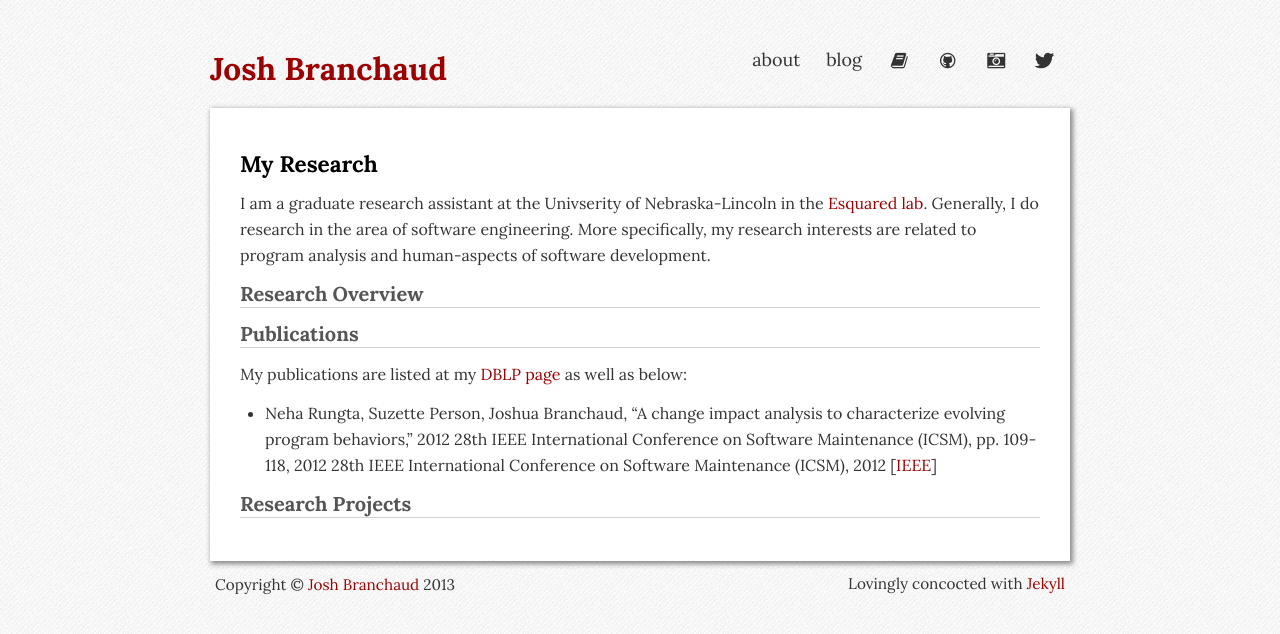
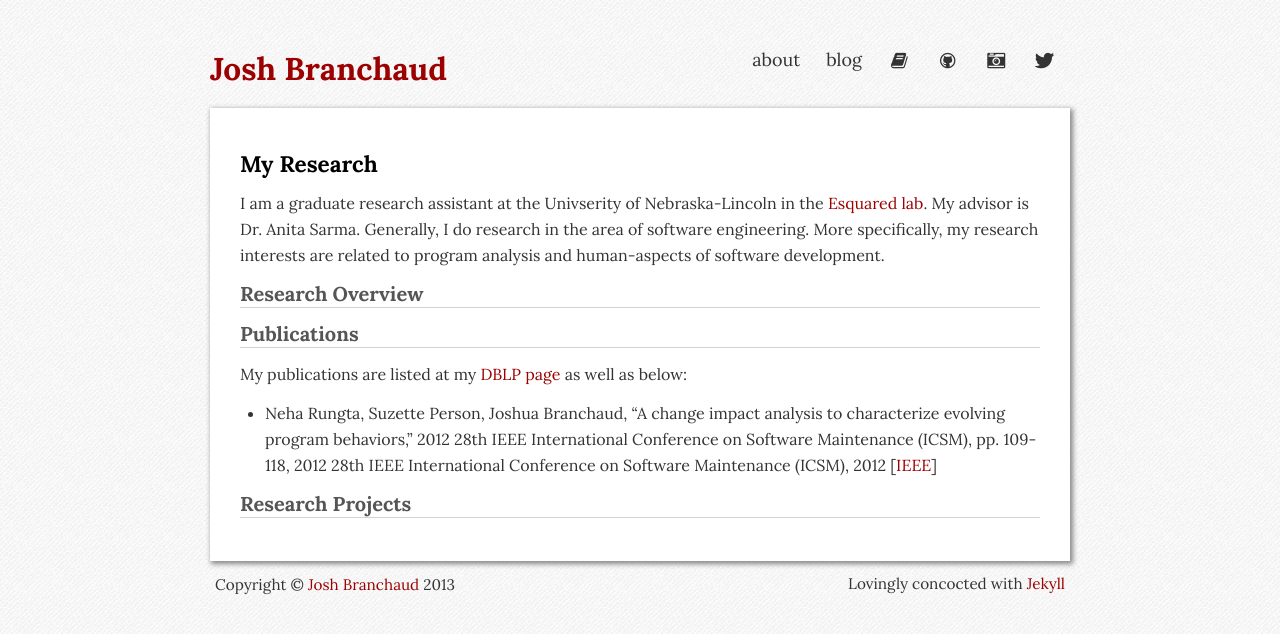
Before and after one commit to jbranchaud/blog, a Jekyll site: the page built from research.md, in a window 1280 px wide. Shown: the top 634 px of the page. Built offline with Jekyll 4.4.1, drawn with Linux system fonts in a browser that asks for light colours.

Commit message:
Updating my research page with my advisor.

```diff
--- a/research.md
+++ b/research.md
@@ -6,7 +6,8 @@ title: My Research
 # My Research
 
 I am a graduate research assistant at the Univserity of Nebraska-Lincoln in
-the [Esquared lab](http://e2.unl.edu). Generally, I do research in the area
+the [Esquared lab](http://e2.unl.edu). My advisor is Dr. Anita Sarma.
+Generally, I do research in the area
 of software engineering. More specifically, my research interests are
 related to program analysis and human-aspects of software development.
 
```
